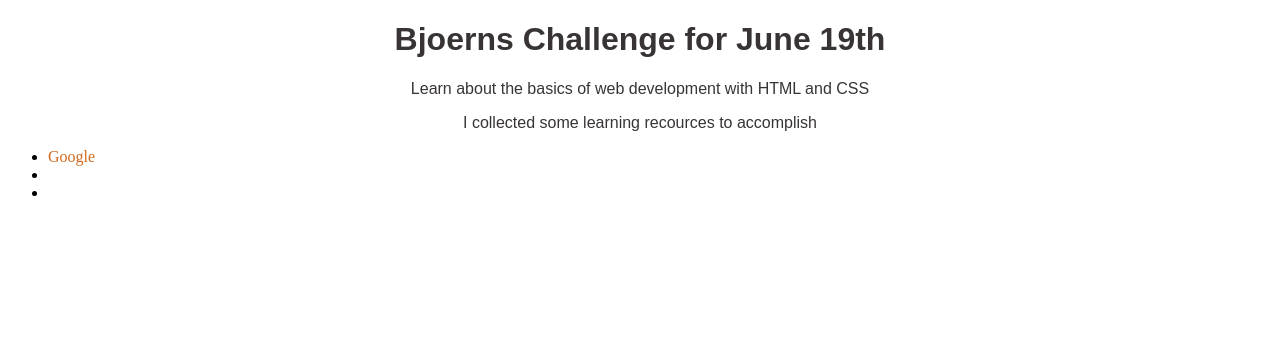
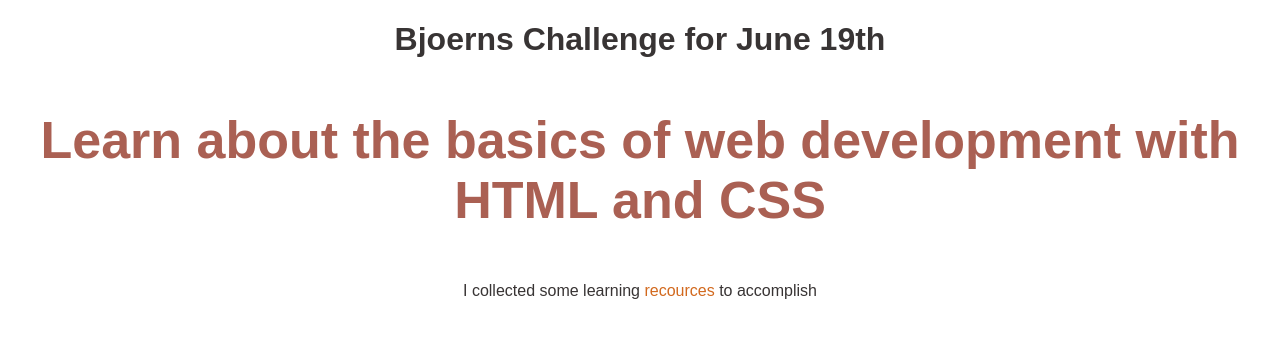
Before and after one commit to Lizzoard/100DaysOfCodeWeb, a plain HTML site: page index.html in a window 1280 px wide. Drawn offline with Linux system fonts and the light colour scheme.

Commit message:
Made some CSS changes for an paragraph with id attribute

```diff
--- a/daily-challenge.css
+++ b/daily-challenge.css
@@ -9,3 +9,9 @@ a {
   color: chocolate;
   text-decoration: none;
 }
+
+#todays-challenge {
+  color: rgb(170, 96, 83);
+  font-weight: bold;
+  font-size: 52px;
+}
--- a/index.html
+++ b/index.html
@@ -10,14 +10,13 @@
     <h1>Bjoerns Challenge for June 19th</h1>
     <!-- This ia a comment - the browser ignores it-->
 
-    <p>Learn about the basics of web development with HTML and CSS</p>
+    <p id="todays-challenge">
+      Learn about the basics of web development with HTML and CSS
+    </p>
 
-    <p>I collected some learning recources to accomplish</p>
-
-    <ul>
-      <li><a href="https://google.com">Google</a></li>
-      <li><a href=""></a></li>
-      <li><a href=""></a></li>
-    </ul>
+    <p>
+      I collected some learning <a href="https://google.com">recources</a> to
+      accomplish
+    </p>
   </body>
 </html>
```
